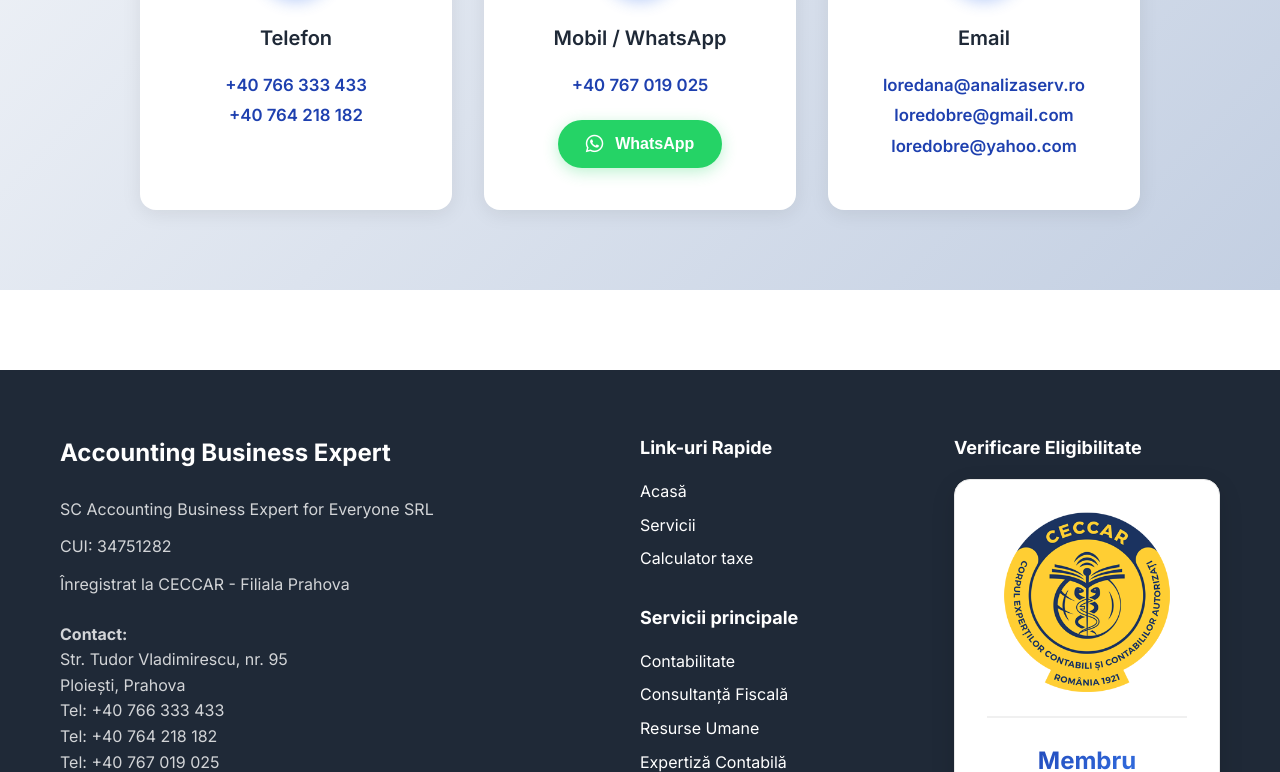
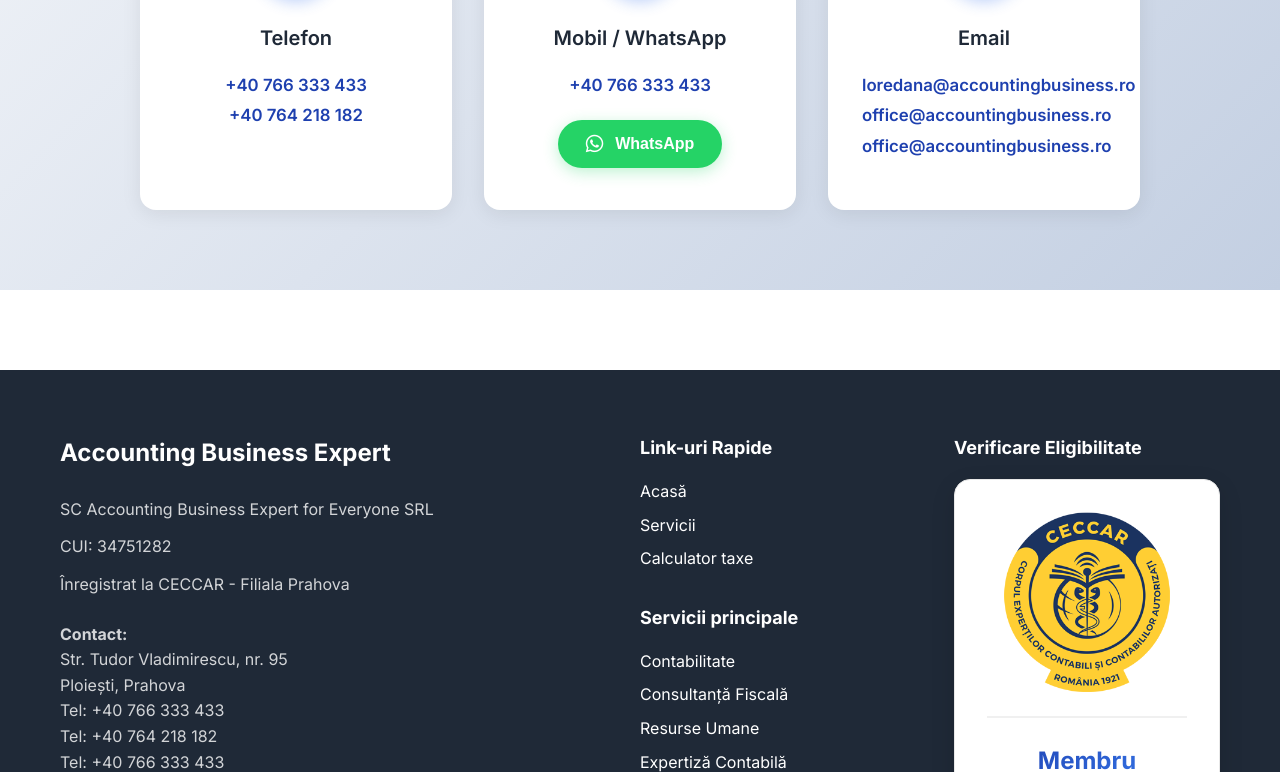
Before and after one commit to Cipppp/conta-site, a Nuxt app: page / in a window 1280 px wide. Shown: the part 6428-7200 px from the top of the page. Built offline with nearby package versions, Linux system fonts and the light colour scheme; no server answers.

Commit message:
fix: update contact details in various components

```diff
--- a/components/ContactSection.vue
+++ b/components/ContactSection.vue
@@ -23,7 +23,7 @@
             <i class="fas fa-mobile-alt"></i>
           </div>
           <h3>Mobil / WhatsApp</h3>
-          <p><a href="tel:+40766333433">+40 767 019 025</a></p>
+          <p><a href="tel:+40766333433">+40 766 333 433</a></p>
           <button class="whatsapp-btn" @click="contactWhatsApp">
             <i class="fab fa-whatsapp"></i> WhatsApp
           </button>
@@ -35,9 +35,9 @@
           </div>
           <h3>Email</h3>
           <p>
-            <a href="mailto:loredana@analizaserv.ro">loredana@analizaserv.ro</a><br>
-            <a href="mailto:loredobre@gmail.com">loredobre@gmail.com</a><br>
-            <a href="mailto:loredobre@yahoo.com">loredobre@yahoo.com</a>
+            <a href="mailto:loredana@accountingbusiness.ro">loredana@accountingbusiness.ro</a><br>
+            <a href="mailto:office@accountingbusiness.ro">office@accountingbusiness.ro</a><br>
+            <a href="mailto:office@accountingbusiness.ro">office@accountingbusiness.ro</a>
           </p>
         </div>
       </div>
--- a/layouts/default.vue
+++ b/layouts/default.vue
@@ -43,7 +43,7 @@
               Ploiești, Prahova<br>
               Tel: <a href="tel:+40766333433">+40 766 333 433</a><br>
               Tel: <a href="tel:+40764218182">+40 764 218 182</a><br>
-              Tel: <a href="tel:+40767019025">+40 767 019 025</a><br>
+              Tel: <a href="tel:+40766333433">+40 766 333 433</a><br>
               Email: <a href="mailto:office@accountingbusiness.ro">office@accountingbusiness.ro</a><br>
               Email: <a href="mailto:loredana@accountingbusiness.ro">loredana@accountingbusiness.ro</a>
             </p>
--- a/nuxt.config.ts
+++ b/nuxt.config.ts
@@ -23,7 +23,7 @@
     smtpUser: process.env.SMTP_USER || '',
     smtpPass: process.env.SMTP_PASS || '',
     smtpFrom: process.env.SMTP_FROM || '',
-    orderEmail: process.env.ORDER_EMAIL || 'loredobre@gmail.com',
+    orderEmail: process.env.ORDER_EMAIL || 'office@accountingbusiness.ro',
     adminPassword: process.env.ADMIN_PASSWORD || '',
     tursoUrl: process.env.TURSO_URL || '',
     tursoAuthToken: process.env.TURSO_AUTH_TOKEN || ''
--- a/public/js/script.js
+++ b/public/js/script.js
@@ -3,7 +3,7 @@
 // Configuration - IMPORTANT: Update these with your actual contact details
 const CONTACT_CONFIG = {
     phone: '+40766333433',  // WhatsApp mobile number
-    email: 'loredana@analizaserv.ro',  // Primary email
+    email: 'loredana@accountingbusiness.ro',  // Primary email
     whatsappMessage: 'Bună! Aș dori să aflu mai multe despre serviciile dumneavoastră de contabilitate.'
 };
 
```
